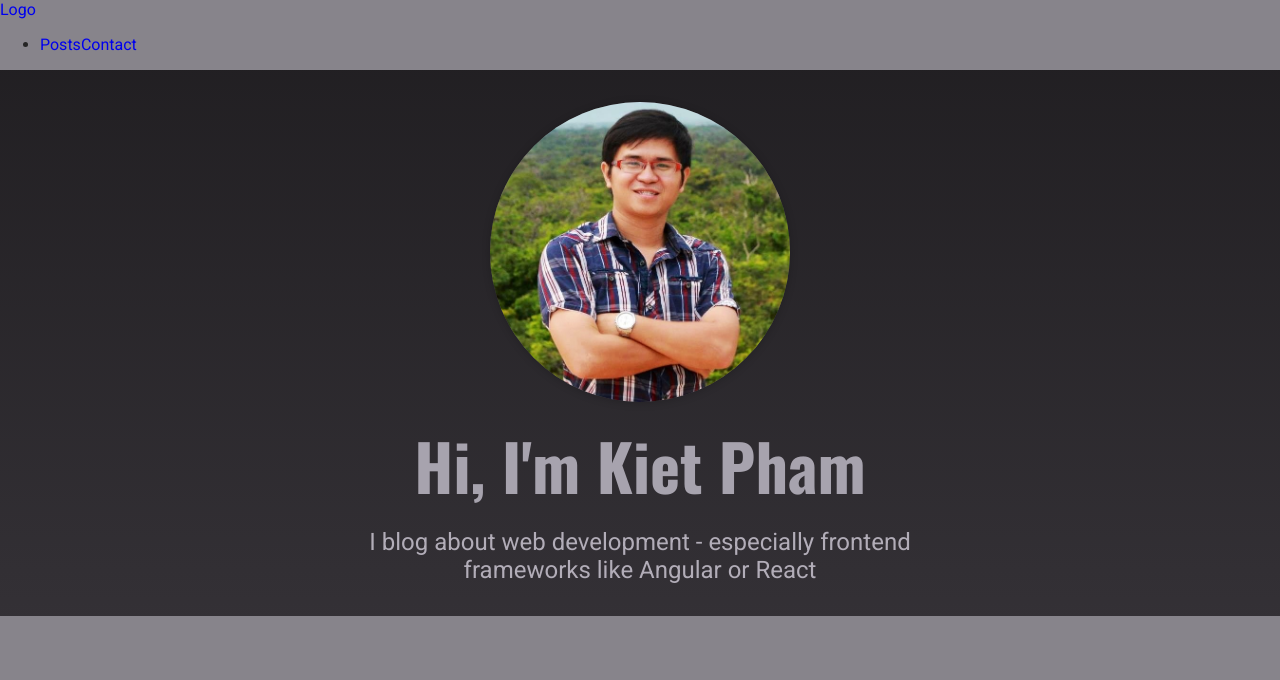
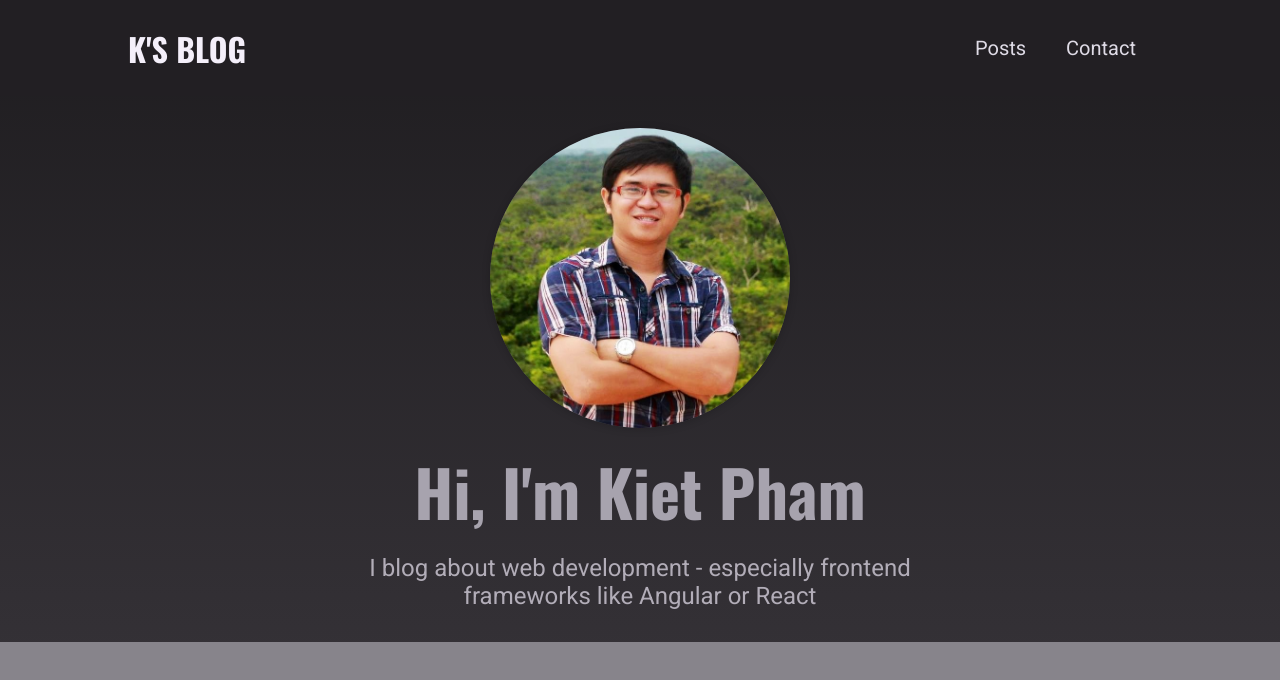
Before and after one commit to rickykiet83/next-blog-app, a Next.js app: page / in a window 1280 px wide. Shown: the top 680 px of the page. Built offline with nearby package versions, Linux system fonts and the light colour scheme.

Commit message:
Adding styles and LOGO

```diff
--- /dev/null
+++ b/components/layout/logo.module.css
@@ -0,0 +1,13 @@
+.logo {
+  text-transform: uppercase;
+  font-size: var(--size-5);
+  font-weight: bold;
+  font-family: 'Oswald', sans-serif;
+  color: var(--color-grey-50);
+}
+
+@media (min-width: 768px) {
+  .logo {
+    font-size: var(--size-8);
+  }
+}
--- a/components/layout/logo.tsx
+++ b/components/layout/logo.tsx
@@ -1,5 +1,7 @@
+import classes from './logo.module.css';
+
 function Logo() {
-  return <div>Logo</div>;
+  return <div className={classes.logo}>K's Blog</div>;
 }
 
 export default Logo;
--- /dev/null
+++ b/components/layout/main-navigation.module.css
@@ -0,0 +1,42 @@
+.header {
+  width: 100%;
+  height: 6rem;
+  background-color: var(--color-grey-900);
+  display: flex;
+  justify-content: space-between;
+  align-items: center;
+  padding: 0 10%;
+}
+
+.header ul {
+  list-style: none;
+  display: flex;
+  align-items: baseline;
+  margin: 0;
+  padding: 0;
+}
+
+.header li {
+  margin: 0 var(--size-4);
+}
+
+.header a {
+  color: var(--color-grey-100);
+  font-size: var(--size-4);
+}
+
+.header a:hover,
+.header a:active,
+.header a.active {
+  color: var(--color-grey-200);
+}
+
+@media (min-width: 768px) {
+  .header ul {
+    gap: 0.5rem;
+  }
+
+  .header a {
+    font-size: var(--size-5);
+  }
+}
--- a/components/layout/main-navigation.tsx
+++ b/components/layout/main-navigation.tsx
@@ -1,10 +1,11 @@
 import Link from 'next/link';
 import Logo from './logo';
 import React from 'react';
+import classes from './main-navigation.module.css';
 
 function MainNavigation() {
   return (
-    <header>
+    <header className={classes.header}>
       <Link href='/'>
         <a>
           <Logo />
@@ -14,6 +15,8 @@
         <ul>
           <li>
             <Link href='/posts'>Posts</Link>
+          </li>
+          <li>
             <Link href='/contact'>Contact</Link>
           </li>
         </ul>
```
